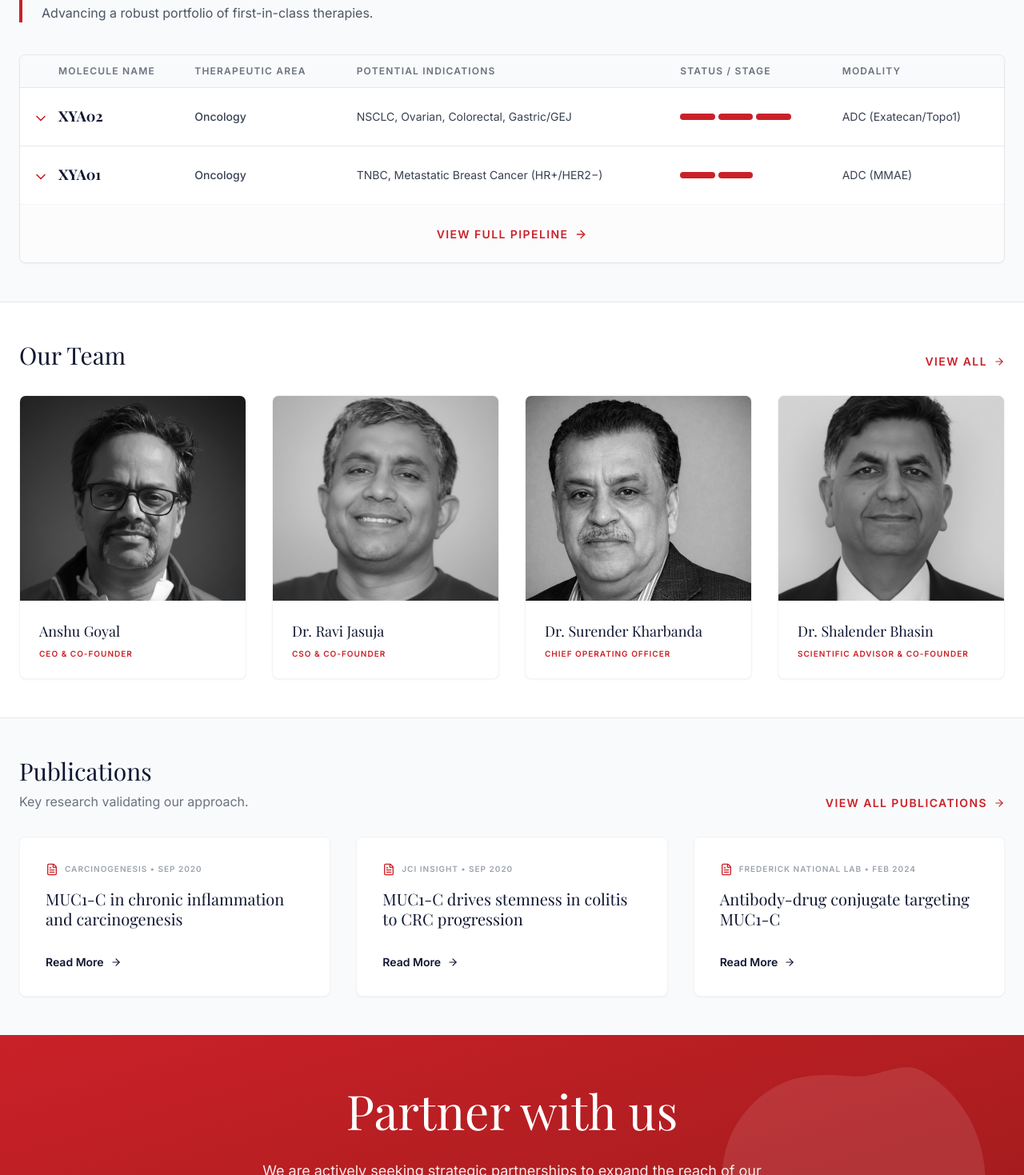
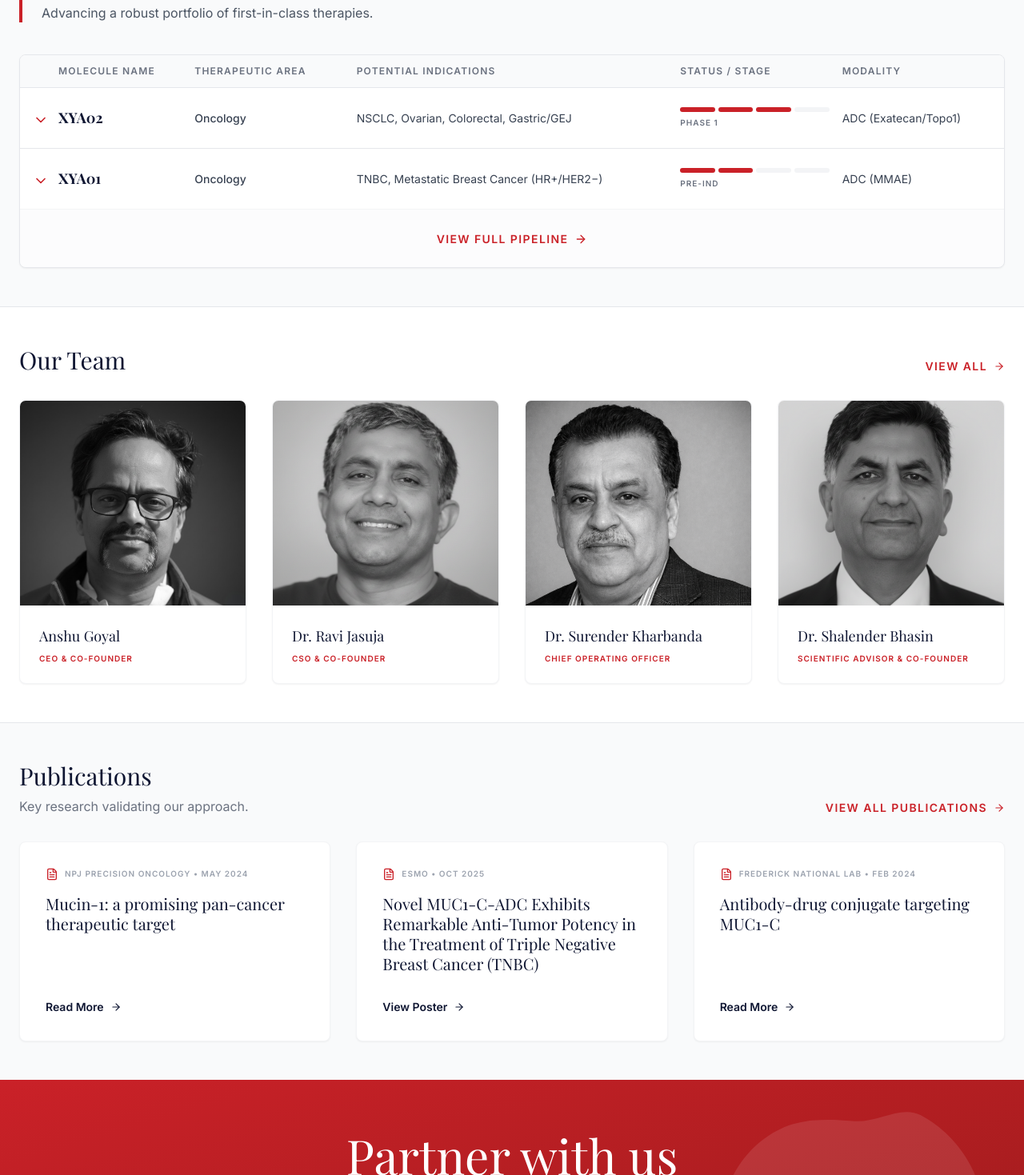
Before and after one commit to Abhisheksv25/xyone-website, a React (Vite) app: page / in a window 1280 px wide. Shown: the part 1438-2907 px from the top of the page at 80% size. Built offline with nearby package versions, Linux system fonts and the light colour scheme; a web font is replaced by a local one.

Commit message:
updated the neews page and pipeline page

```diff
--- a/src/pages/pages/Home.tsx
+++ b/src/pages/pages/Home.tsx
@@ -255,12 +255,12 @@ const Home: React.FC = () => {
                 <div className="p-8 flex flex-col flex-grow">
                    <div className="flex items-center gap-2 mb-4">
                       <FileText size={16} className="text-primary" />
-                      <span className="text-[10px] font-black uppercase tracking-widest text-gray-400">Carcinogenesis • Sep 2020</span>
+                      <span className="text-[10px] font-black uppercase tracking-widest text-gray-400">npj Precision Oncology • May 2024</span>
                    </div>
                    <h3 className="font-serif text-xl font-medium text-navy-900 mb-4 leading-tight">
-                     MUC1-C in chronic inflammation and carcinogenesis
+                     Mucin-1: a promising pan-cancer therapeutic target
                    </h3>
-                   <a href="https://academic.oup.com/carcin/article/41/9/1173/5876310" target="_blank" rel="noopener noreferrer" className="text-navy-900 text-sm font-bold flex items-center group/link hover:text-primary transition-colors mt-auto pt-4">
+                   <a href="https://www.nature.com/articles/s41698-025-01016-2" target="_blank" rel="noopener noreferrer" className="text-navy-900 text-sm font-bold flex items-center group/link hover:text-primary transition-colors mt-auto pt-4">
                       Read More <ArrowRight size={14} className="ml-2 group-hover/link:translate-x-1 transition-transform"/>
                    </a>
                 </div>
@@ -271,13 +271,13 @@ const Home: React.FC = () => {
                 <div className="p-8 flex flex-col flex-grow">
                    <div className="flex items-center gap-2 mb-4">
                       <FileText size={16} className="text-primary" />
-                      <span className="text-[10px] font-black uppercase tracking-widest text-gray-400">JCI Insight • Sep 2020</span>
+                      <span className="text-[10px] font-black uppercase tracking-widest text-gray-400">ESMO • Oct 2025</span>
                    </div>
                    <h3 className="font-serif text-xl font-medium text-navy-900 mb-4 leading-tight">
-                     MUC1-C drives stemness in colitis to CRC progression
+                     Novel MUC1-C-ADC Exhibits Remarkable Anti-Tumor Potency in the Treatment of Triple Negative Breast Cancer (TNBC)
                    </h3>
-                   <a href="https://insight.jci.org/articles/view/137112" target="_blank" rel="noopener noreferrer" className="text-navy-900 text-sm font-bold flex items-center group/link hover:text-primary transition-colors mt-auto pt-4">
-                      Read More <ArrowRight size={14} className="ml-2 group-hover/link:translate-x-1 transition-transform"/>
+                   <a href="/images/ESMO_2025.png" target="_blank" rel="noopener noreferrer" className="text-navy-900 text-sm font-bold flex items-center group/link hover:text-primary transition-colors mt-auto pt-4">
+                      View Poster <ArrowRight size={14} className="ml-2 group-hover/link:translate-x-1 transition-transform"/>
                    </a>
                 </div>
              </div>
@@ -362,10 +362,16 @@ const PipelineRow: React.FC<PipelineRowProps> = ({ data }) => {
 
                 {/* Timeline Col */}
                 <div className="col-span-1 md:col-span-2">
-                    <div className="flex gap-1">
+                    <div className="flex gap-1 mb-1.5">
                         {[1, 2, 3, 4].map((s) => (
-                            <div key={s} className={`h-2 flex-1 rounded-full ${s <= data.stage ? (data.isPartnered ? 'bg-gray-500' : 'bg-primary') : 'bg-transparent'}`} />
+                            <div key={s} className={`h-1.5 flex-1 rounded-full ${s <= data.stage ? (data.isPartnered ? 'bg-gray-500' : 'bg-primary') : 'bg-gray-100'}`} />
                         ))}
+                    </div>
+                    <div className="text-[10px] font-bold uppercase tracking-widest text-gray-500">
+                        {data.stage === 1 && "Discovery"}
+                        {data.stage === 2 && "Pre-IND"}
+                        {data.stage === 3 && "Phase 1"}
+                        {data.stage === 4 && "Phase 2"}
                     </div>
                 </div>
 
--- a/src/pages/pages/News.tsx
+++ b/src/pages/pages/News.tsx
@@ -15,20 +15,39 @@ interface NewsItem {
 
 const newsData: NewsItem[] = [
   {
-    id: 1,
-    date: 'October 1, 2022',
-    category: 'Press Release',
-    title: 'XYone Awarded $2.5M for Androgen Dysregulation Research',
-    link: '#',
-    summary: 'XYone announced the award of two NIA/SBIR grants totaling over $2.5 million to advance studies in androgen dysregulation.'
+    id: 9,
+    date: 'October 2025',
+    category: 'Event',
+    title: 'Novel MUC1-C-ADC Exhibits Remarkable Anti-Tumor Potency in the Treatment of Triple Negative Breast Cancer (TNBC)',
+    source: 'ESMO 2025',
+    link: '/images/ESMO_2025.png',
+    summary: 'Presented at ESMO 2025. Authors: Kharbanda S, Raina D, Ahmad R, Panchamoorthy G, Jasuja R.'
   },
   {
-    id: 2,
-    date: 'April 1, 2022',
+    id: 10,
+    date: 'October 2024',
+    category: 'Event',
+    title: 'MUC1-C Directed ADC — Preclinical Validation in Solid Tumors',
+    source: 'ESMO 2024',
+    link: '/images/ESMO_2024.png',
+    summary: "Presented at ESMO 2024. Authors: Kharbanda S, et al. — XYone Therapeutics / Brigham & Women's Hospital."
+  },
+  {
+    id: 6,
+    date: 'June 10, 2024',
     category: 'Press Release',
-    title: 'XYone Congratulates Poseida on Phase 1 CAR-T Cell Trial',
+    title: 'XYA02 awarded the Orphan Drug Designation by FDA',
     link: '#',
-    summary: 'XYone congratulated Poseida Therapeutics on the start of its Phase 1 study of P-MUC1C-ALLO1 allogeneic CAR-T cells.'
+    summary: 'The U.S. Food and Drug Administration (FDA) has granted Orphan Drug Designation to XYA02 for the treatment of gastric cancer, including gastroesophageal junction cancer.'
+  },
+  {
+    id: 8,
+    date: 'May 21, 2024',
+    category: 'Publication',
+    title: 'Mucin-1: a promising pan-cancer therapeutic target',
+    source: 'npj Precision Oncology',
+    link: 'https://www.nature.com/articles/s41698-025-01016-2',
+    summary: "A comprehensive review in Nature Partner Journals highlighting Mucin-1 (MUC1) as a high-value target for pan-cancer therapy, reinforcing the scientific rationale behind XYone's MUC1-C-focused platform."
   },
   {
     id: 3,
@@ -40,22 +59,29 @@ const newsData: NewsItem[] = [
     summary: 'Research highlighting the development of a novel antibody-drug conjugate targeting the MUC1-C oncoprotein.'
   },
   {
-    id: 4,
-    date: 'May 2020',
-    category: 'Publication',
-    title: 'MUC1-C drives stemness in colitis to CRC progression',
-    source: 'JCI Insight',
-    link: 'https://insight.jci.org/articles/view/137112',
-    summary: 'Study demonstrating how MUC1-C promotes colitis-associated colorectal cancer progression through stemness pathways.'
+    id: 1,
+    date: 'October 1, 2022',
+    category: 'Press Release',
+    title: 'XYone Awarded $2.5M for Androgen Dysregulation Research',
+    link: '#',
+    summary: 'XYone announced the award of two NIA/SBIR grants totaling over $2.5 million to advance studies in androgen dysregulation.'
   },
   {
-    id: 5,
-    date: 'September 2020',
-    category: 'Publication',
-    title: 'MUC1-C in chronic inflammation and carcinogenesis',
-    source: 'Carcinogenesis',
-    link: 'https://academic.oup.com/carcin/article/41/9/1173/5876310',
-    summary: 'Review article discussing the role of MUC1-C in linking chronic inflammation to the development of cancer.'
+    id: 7,
+    date: 'August 3, 2022',
+    category: 'Press Release',
+    title: 'Roche inks $1.5B Poseida buyout to land off-the-shelf CAR-Ts',
+    source: 'Fierce Biotech',
+    link: 'https://www.fiercebiotech.com/biotech/roche-inks-15b-poseida-buyout-betting-shelf-car-ts-will-democratize-access-cell-therapies',
+    summary: 'Roche acquired Poseida Therapeutics, including the out-licensed P-MUC1C-ALLO1 program, validating the potential of allogeneic CAR-T therapies targeting MUC1-C.'
+  },
+  {
+    id: 2,
+    date: 'April 1, 2022',
+    category: 'Press Release',
+    title: 'XYone Congratulates Poseida on Phase 1 CAR-T Cell Trial',
+    link: '#',
+    summary: 'XYone congratulated Poseida Therapeutics on the start of its Phase 1 study of P-MUC1C-ALLO1 allogeneic CAR-T cells.'
   }
 ];
 
--- a/src/pages/pages/Pipeline.tsx
+++ b/src/pages/pages/Pipeline.tsx
@@ -175,10 +175,16 @@ const PipelineRow: React.FC<PipelineRowProps> = ({ data }) => {
 
                 {/* Timeline Col */}
                 <div className="col-span-1 md:col-span-2">
-                    <div className="flex gap-1">
+                    <div className="flex gap-1 mb-1.5">
                         {[1, 2, 3, 4].map((s) => (
-                            <div key={s} className={`h-2 flex-1 rounded-full ${s <= data.stage ? (data.isPartnered ? 'bg-gray-500' : 'bg-primary') : 'bg-transparent'}`} />
+                            <div key={s} className={`h-1.5 flex-1 rounded-full ${s <= data.stage ? (data.isPartnered ? 'bg-gray-500' : 'bg-primary') : 'bg-gray-100'}`} />
                         ))}
+                    </div>
+                    <div className="text-[10px] font-bold uppercase tracking-widest text-gray-500">
+                        {data.stage === 1 && "Discovery"}
+                        {data.stage === 2 && "Pre-IND"}
+                        {data.stage === 3 && "Phase 1"}
+                        {data.stage === 4 && "Phase 2"}
                     </div>
                 </div>
 
```
